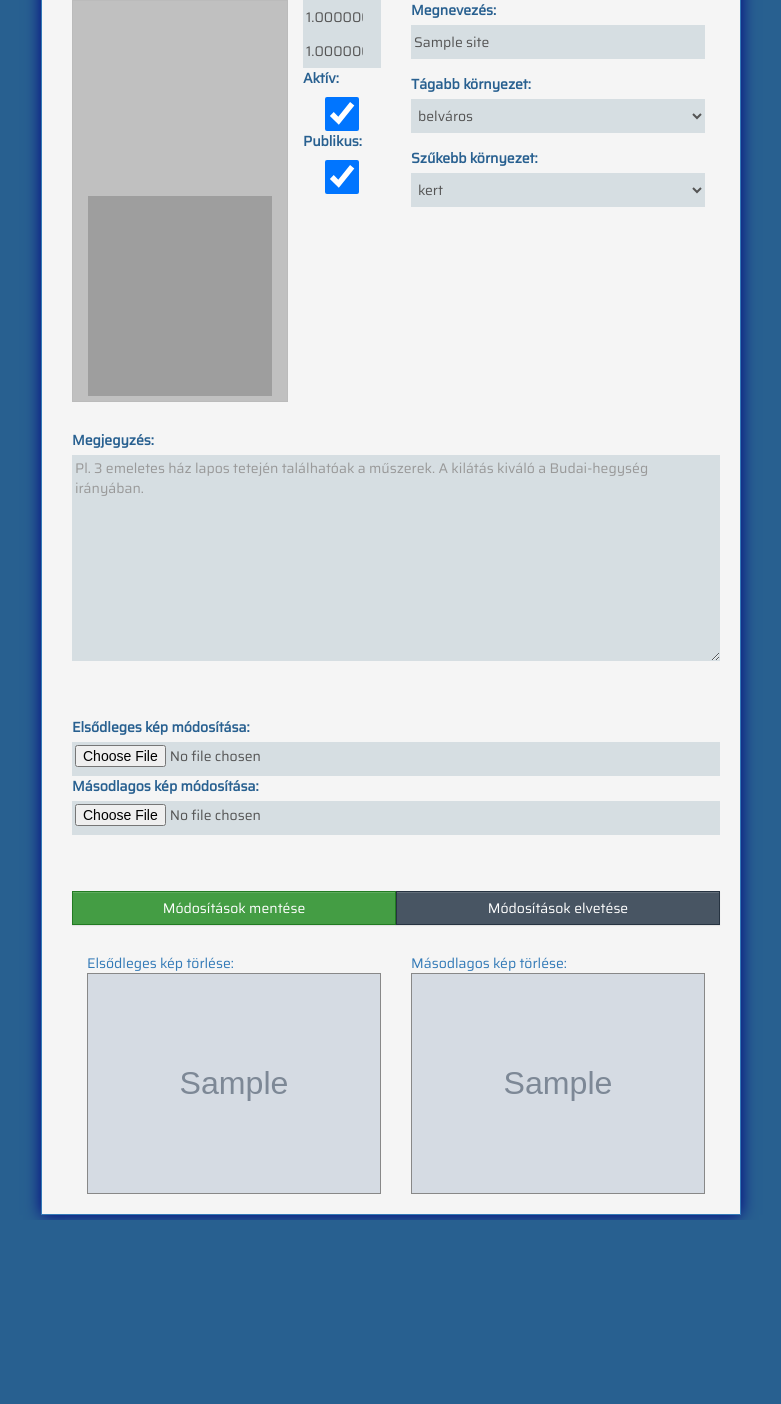
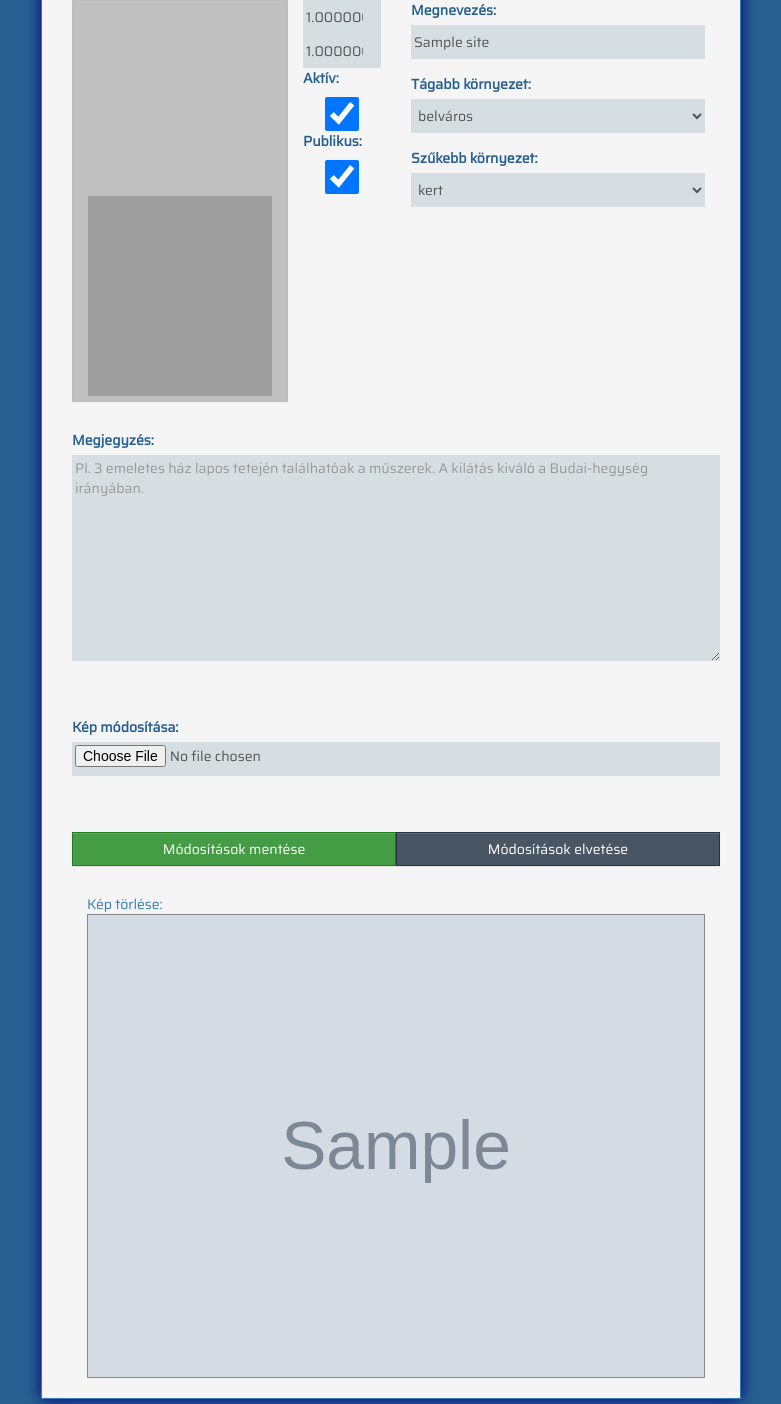
Before and after one commit to zivatar/thesis, a Django app: page /site/1/edit in a window 1280 px wide. Shown: the part 243-1647 px from the top of the page, without its empty margins (249-1030 px from the left). Before the commit the page ends 1463 px from the top, so only its background shows below. Run offline with Django 3.2, Linux system fonts and the light colour scheme; a user stored in the database is signed in; tables that the repository leaves empty hold one stand-in row (values such as "Sample post"); grey boxes marked "Sample" are stand-in pictures; some libraries are stand-ins or nearby versions; some web fonts are replaced; grey boxes are pictures that could not be loaded.

Commit message:
Kill secondary images

```diff
--- a/climate/forms.py
+++ b/climate/forms.py
@@ -7,7 +7,7 @@ from django.contrib.auth.models import User
 class SiteForm(forms.ModelForm):
 	class Meta:
 		model = Site
-		fields = ('title', 'comment', 'narrowArea', 'wideArea', 'lat', 'lon', 'isActive', 'isPublic', 'primaryImage', 'secondaryImage')
+		fields = ('title', 'comment', 'narrowArea', 'wideArea', 'lat', 'lon', 'isActive', 'isPublic', 'primaryImage')
 
 class ObservationForm(forms.ModelForm):
 	weatherCode = forms.MultipleChoiceField(choices=Weather.WEATHER_CODE, widget=forms.CheckboxSelectMultiple(), required=False)
@@ -38,4 +38,4 @@ class UserForm(forms.Form):
 class InstrumentForm(forms.ModelForm):
 	class Meta:
 		model = Instrument
-		fields = ('title', 'comment', 'siteId', 'type', 'isActive', 'primaryImage', 'secondaryImage')
+		fields = ('title', 'comment', 'siteId', 'type', 'isActive', 'primaryImage')
--- a/climate/models.py
+++ b/climate/models.py
@@ -63,7 +63,6 @@ class Site(models.Model):
 	narrowArea = models.IntegerField(choices = NARROW_AREA, default = 1)
 	wideArea = models.IntegerField(choices = WIDE_AREA, default = 1) # site.wideArea; site.get_wideArea_display() https://docs.djangoproject.com/en/1.9/topics/db/models/#field-options
 	primaryImage = models.ImageField(upload_to=get_image_path_site1, blank=True, null=True)
-	secondaryImage = models.ImageField(upload_to=get_image_path_site2, blank=True, null=True)
 
 	def __str__(self):
 		return self.title
--- a/climate/templates/climate/new_instrument.html
+++ b/climate/templates/climate/new_instrument.html
@@ -43,11 +43,9 @@
 				</div>
 
 	    		<div class="col-12 margin-h-2em">
-					{{ form.primaryImage.errors }} {{ form.secondaryImage.errors }}
-					<label for="{{ form.primaryImage.id_for_label }}">Elsődleges kép módosítása:</label>
+					{{ form.primaryImage.errors }}
+					<label for="{{ form.primaryImage.id_for_label }}">Kép módosítása:</label>
 					{% render_field form.primaryImage class+="form-control" %}
-					<label for="{{ form.primaryImage.id_for_label }}">Másodlagos kép módosítása:</label>
-					{% render_field form.secondaryImage class+="form-control" %}
 				</div>
 
 	    		<button type="submit" class="btn btn-success">Rögzítés</button>
--- a/climate/templates/climate/site_edit.html
+++ b/climate/templates/climate/site_edit.html
@@ -89,10 +89,8 @@
 
 				<div class="col-12 margin-h-2em">
 					{{ form.comment.errors }}
-					<label for="{{ form.primaryImage.id_for_label }}">Elsődleges kép módosítása:</label>
+					<label for="{{ form.primaryImage.id_for_label }}">Kép módosítása:</label>
 					{% render_field form.primaryImage class+="form-control" value=site.primaryImage %}
-					<label for="{{ form.primaryImage.id_for_label }}">Másodlagos kép módosítása:</label>
-					{% render_field form.secondaryImage class+="form-control" value=site.secondaryImage %}
 				</div>
 
 				<div class="clearfix"></div>
@@ -109,22 +107,14 @@
 
 				</form>
 
-				{% if site.primaryImage or site.secondaryImage %}
-					<div class="col-sm-6 col-xs-12">
+				{% if site.primaryImage %}
+					<div class="col-sm-12">
 
 						{% if site.primaryImage %}
-							<a href="{% url 'delete_site_image' site=site.pk number=1 %}">Elsődleges kép törlése: <img class="upload" src="{{site.primaryImage.url}}" width="100%"></a>
+							<a href="{% url 'delete_site_image' site=site.pk number=1 %}">Kép törlése: <img class="upload" src="{{site.primaryImage.url}}" width="100%"></a>
 						{% else %}
-							Elsődleges kép:
+							Kép:
 							<img class="img-thumbnail" src="https://placeholdit.imgix.net/~text?txtsize=60&txt=640%C3%97480&w=640&h=480" width="100%">
-						{% endif %}
-					</div>
-					<div class="col-sm-6 col-xs-12">
-						{% if site.secondaryImage %}
-							<a href="{% url 'delete_site_image' site=site.pk number=2 %}">Másodlagos kép törlése:<img class="upload" src="{{site.secondaryImage.url}}" width="100%"></a>
-						{% else %}
-							Másodlagos kép:
-							<img class="img-thumbnail" src="https://placeholdit.imgix.net/~text?txtsize=60&txt=640%C3%97480&w=600&h=400" width="100%">
 						{% endif %}
 					</div>
 				{% endif %}
--- a/climate/views.py
+++ b/climate/views.py
@@ -287,10 +287,7 @@ def observations(request, pk):
 def delete_site_image(request, site, number):
 	siteObj = get_object_or_404(Site, pk=site)
 	if (siteObj.owner == request.user):
-		if (number == '1'):
-			siteObj.primaryImage.delete()
-		else:
-			siteObj.secondaryImage.delete()
+		siteObj.primaryImage.delete()
 		siteObj.save()
 		return redirect(site_edit, pk=site)
 	else:
```
Also changed, not shown: climate/templates/climate/instrument_details.html (+2 -8 lines), climate/templates/climate/site_details.html (+2 -9 lines).
